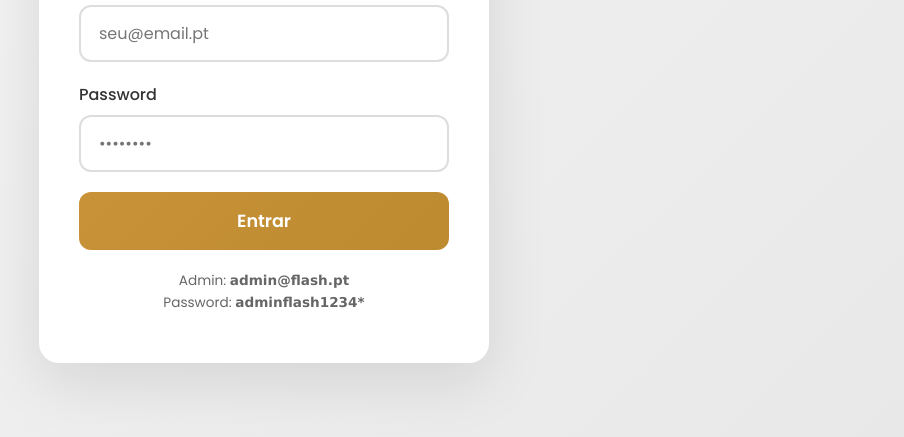
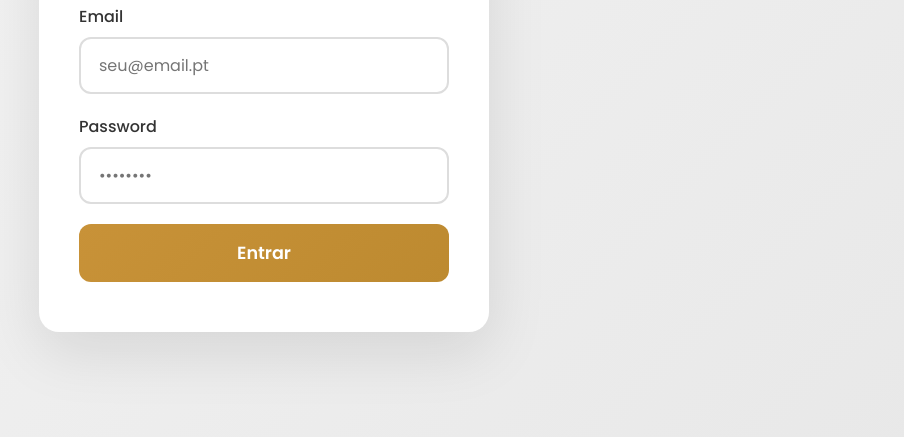
Before and after one commit to codesanxvs/PAP, a website: page login.html in a window 1280 px wide. Shown: the part 319-756 px from the top of the page, without its empty margins (376-1280 px from the left). Drawn offline with nearby package versions, Linux system fonts and the light colour scheme; a web font is replaced by a local one.

Commit message:
Add files via upload

```diff
--- a/login.html
+++ b/login.html
@@ -28,11 +28,6 @@
 
                 <button type="submit" class="submit-btn">Entrar</button>
             </form>
-
-            <p class="note" style="margin-top: 20px;">
-                Admin: <strong>admin@flash.pt</strong><br>
-                Password: <strong>adminflash1234*</strong>
-            </p>
         </div>
 
     </div>
```
